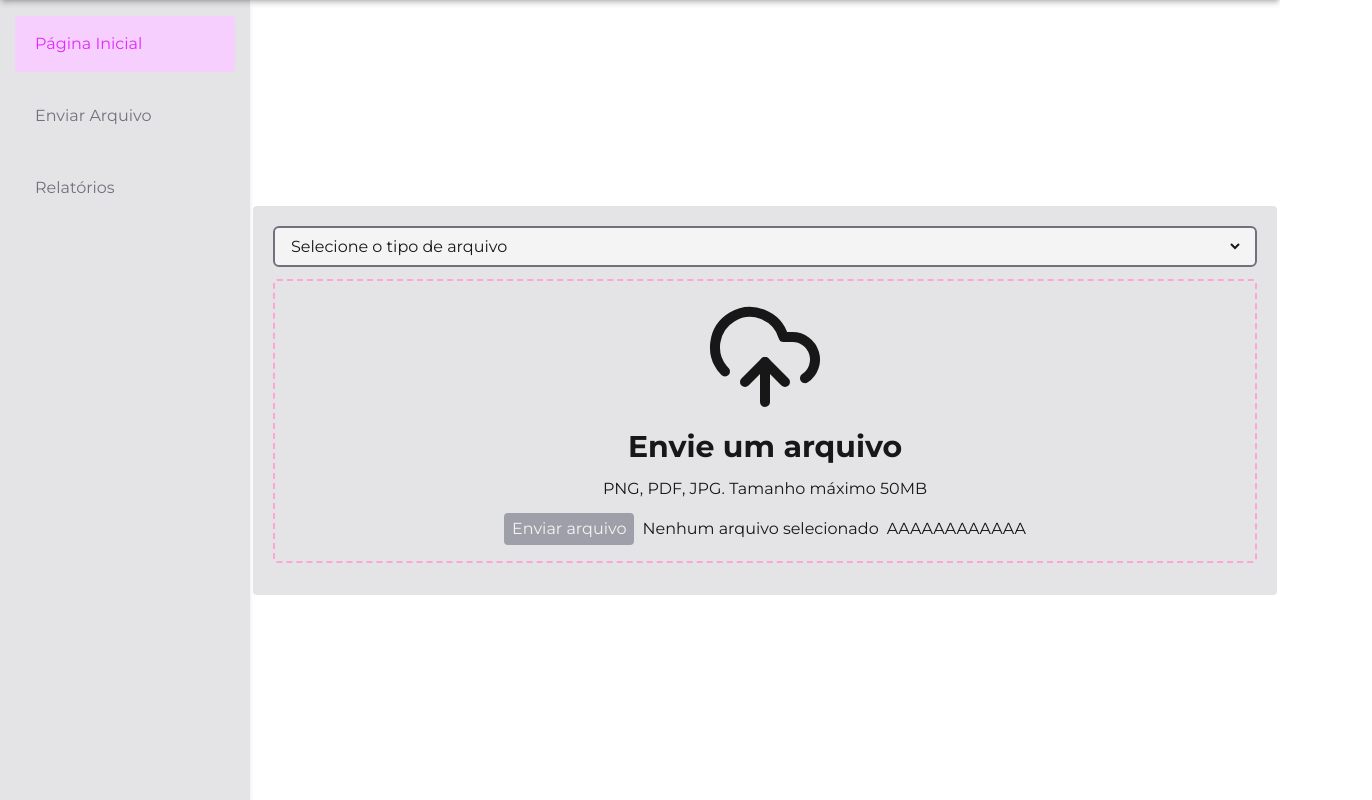
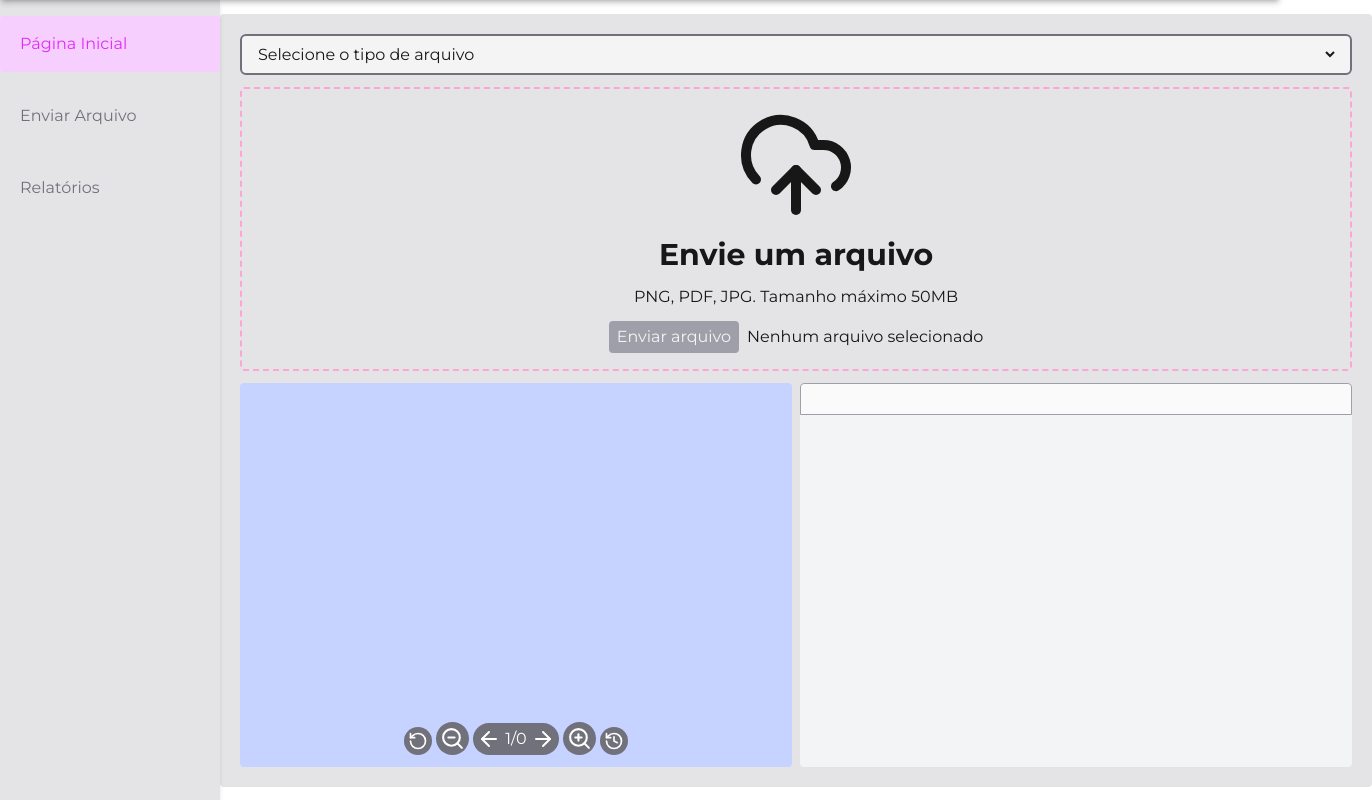
Before and after one commit to Deezinn/front-residencia, a Next.js app: page /enviar in a window 1280 px wide. Shown: the part 144-944 px from the top of the page, 1372 px wide, since content can reach past the window. Built offline with nearby package versions, Linux system fonts and the light colour scheme.

Commit message:
containers-imagem/resposta

```diff
--- a/src/app/enviar/page.jsx
+++ b/src/app/enviar/page.jsx
@@ -1,7 +1,7 @@
 "use client";
 
 import Dropdown from "../components/Dropdown";
-import { CloudUpload } from "lucide-react";
+import { CloudUpload, RotateCcw, History, ZoomIn, ZoomOut, ArrowLeft, ArrowRight } from "lucide-react";
 import { useEffect, useState } from "react";
 
 const option = ["CPF", "CNH"];
@@ -35,16 +35,40 @@ export default function Enviar() {
           />
           <label
             htmlFor="img"
-            className={`px-2 py-1 rounded-sm text-zinc-100 cursor-pointer ${
-              fileName ? "bg-pink-500" : "bg-zinc-400"
-            }`}
+            className={`px-2 py-1 rounded-sm text-zinc-100 cursor-pointer ${fileName ? "bg-pink-500" : "bg-zinc-400"
+              }`}
           >
             {fileName ? "Trocar arquivo" : "Enviar arquivo"}
           </label>
           <label htmlFor="file">
             {fileName ? fileName : "Nenhum arquivo selecionado"}
           </label>
-          <h1>AAAAAAAAAAAA</h1>
+        </div>
+      </div>
+      <div className="flex gap-2">
+        <div className="flex fle-col bg-indigo-200 flex-1 h-96 rounded-sm justify-end items-end">
+          <div className="flex w-full justify-center items-baseline py-3 gap-1">
+            <div className="flex items-center justify-center p-1 bg-zinc-500 w-fit h-fit rounded-full cursor-pointer active:bg-zinc-600">
+              <RotateCcw color="white" size="20" />
+            </div>
+            <div className="flex items-center justify-center p-1 bg-zinc-500 w-fit h-fit rounded-full cursor-pointer active:bg-zinc-600">
+              <ZoomOut size="25" color="white" />
+            </div>
+            <div className="flex items-center justify-center gap-1 p-1 bg-zinc-500 w-fit h-fit rounded-full select-none">
+              <ArrowLeft color="white" className="cursor-pointer" />
+              <span className="text-white">1/0</span>
+              <ArrowRight color="white" className="cursor-pointer" />
+            </div>
+            <div className="flex items-center justify-center p-1 bg-zinc-500 w-fit h-fit rounded-full cursor-pointer active:bg-zinc-600">
+              <ZoomIn size="25" color="white" />
+            </div>
+            <div className="flex items-center justify-center p-1 bg-zinc-500 w-fit h-fit rounded-full cursor-pointer active:bg-zinc-600">
+              <History color="white" size="20" />
+            </div>
+          </div>
+        </div>
+        <div className="flex fle-col bg-gray-100 flex-1 h-96 rounded-sm">
+          <div className="w-full bg-zinc-50 h-8 rounded-tl-sm rounded-tr-sm border-1 border-zinc-400"></div>
         </div>
       </div>
     </div>
--- a/src/app/layout.js
+++ b/src/app/layout.js
@@ -16,12 +16,12 @@ export const metadata = {
 export default function RootLayout({ children }) {
   return (
     <html lang="pt-br">
-      <body className={`${montserrat.variable} antialiased`}>
+      <body className={`${montserrat.variable} antialiased overflow-hidden`}>
         <Header />
         <div className="container-geral flex relative z-10">
           <Sidebar />
           <main className="flex flex-1 items-center justify-center">
-            <div className="bg-zinc-200 p-5 rounded-sm dark:bg-gray-600 w-5xl">
+            <div className="bg-zinc-200 p-5 rounded-sm dark:bg-gray-600 w-6xl">
               {children}
             </div>
           </main>
```
